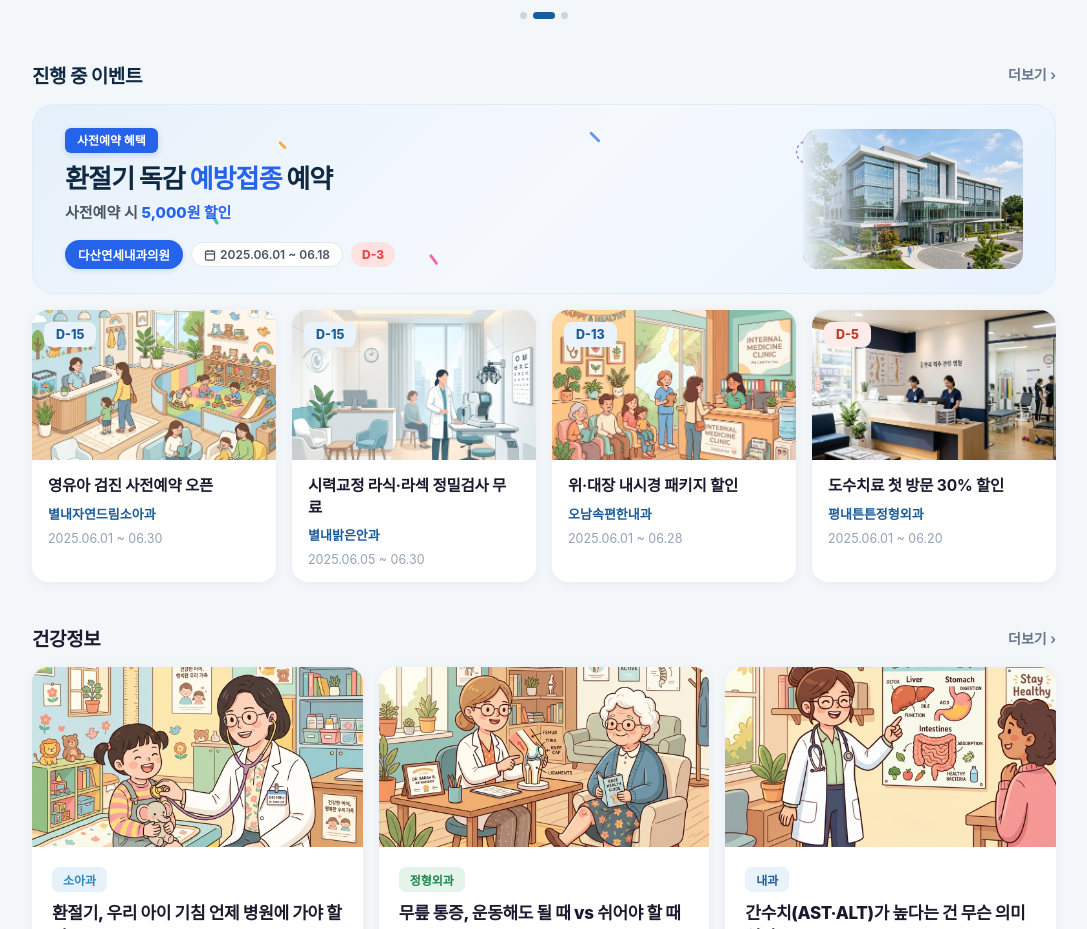
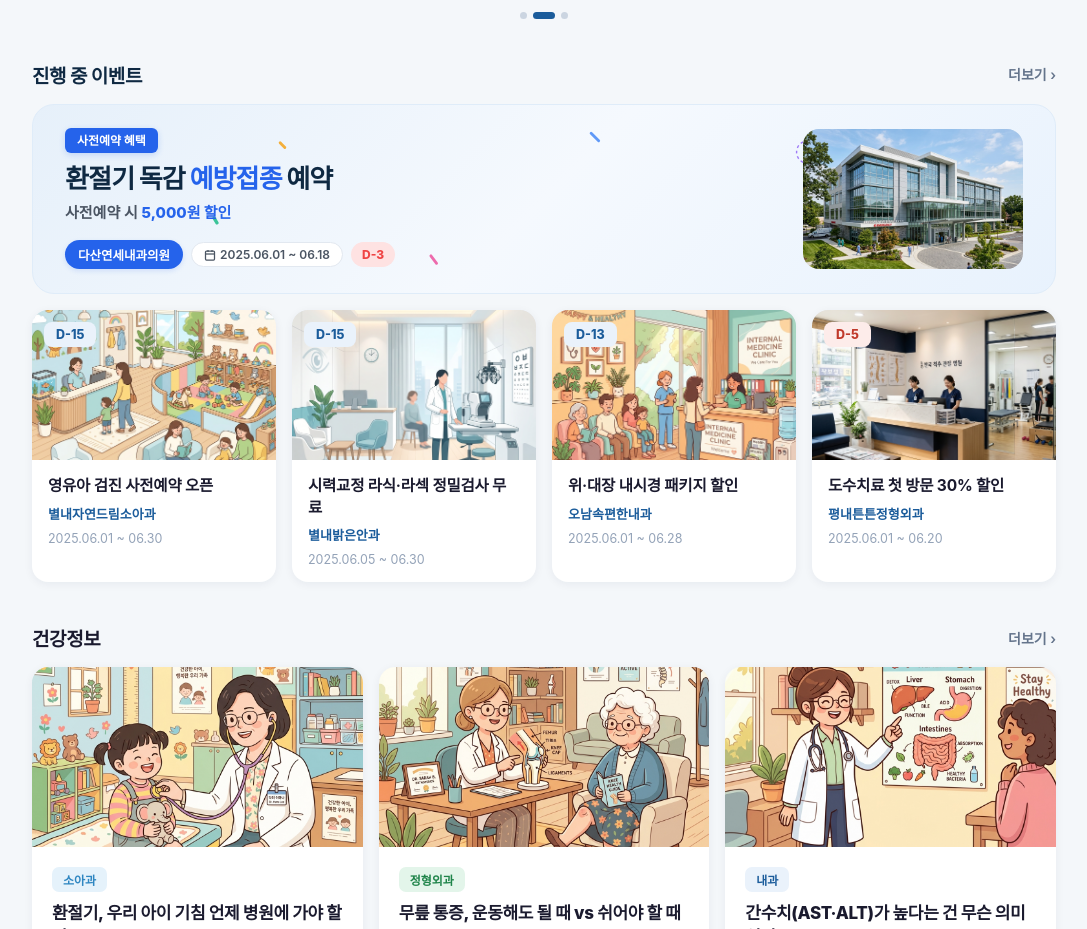
Before and after one commit to newrion-maker/medilink-web, a React (Vite) app: page / in a window 1280 px wide. Shown: the part 2165-3094 px from the top of the page, without its empty margins (96-1183 px from the left). Built offline with nearby package versions, Linux system fonts and the light colour scheme; a web font is replaced by a local one.

Commit message:
style: remove blending gradient overlay from event banner hospital image

```diff
--- a/src/pages/Home.jsx
+++ b/src/pages/Home.jsx
@@ -253,8 +253,6 @@ export default function Home() {
           {/* Right Blended Hospital Image */}
           <div className="event-banner-hospital" style={{ position: 'relative', width: '220px', height: '140px', borderRadius: '16px', overflow: 'hidden', flexShrink: 0, zIndex: 2, marginLeft: '24px' }}>
             <div style={{ width: '100%', height: '100%', background: getHospitalBg(featuredEvent.hospitalId) }}></div>
-            {/* Blending Gradient Overlay on the left edge */}
-            <div style={{ position: 'absolute', inset: 0, background: 'linear-gradient(to right, rgba(230,240,250,1) 0%, rgba(230,240,250,0) 40%)', pointerEvents: 'none' }}></div>
           </div>
         </div>
       )}
```
